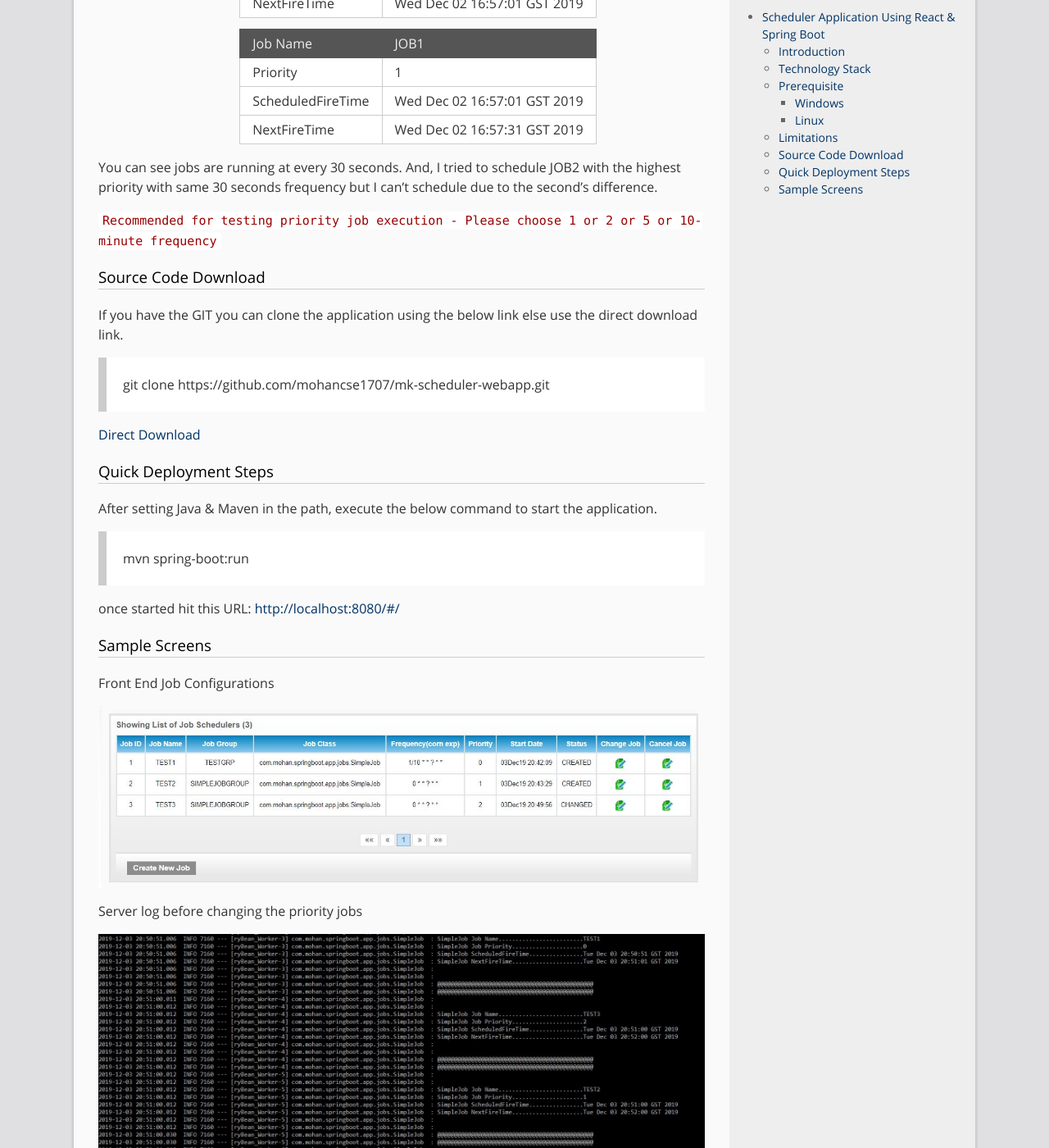
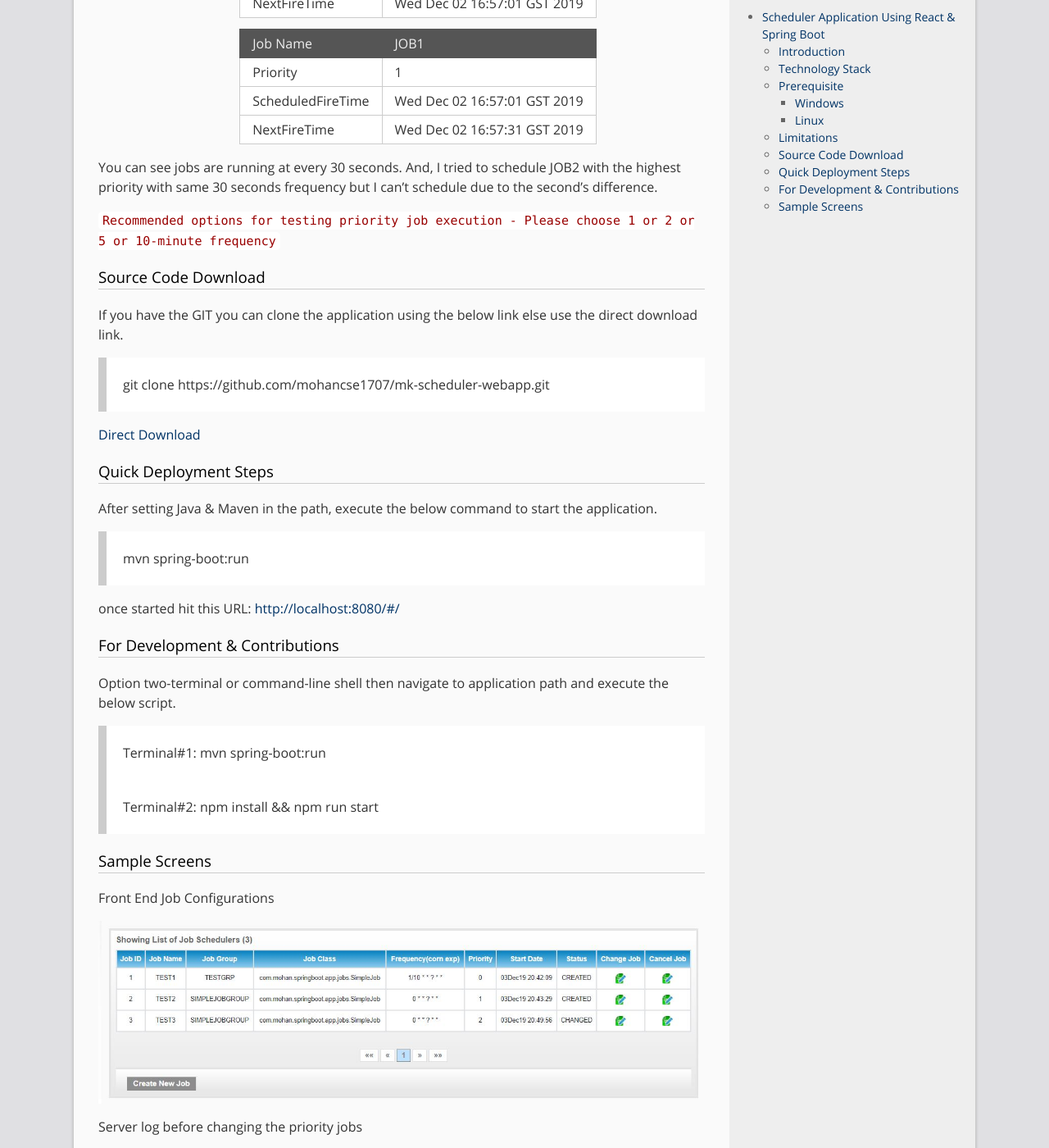
Before and after one commit to mohancse1707/mohan.github.com, a Jekyll site: the page built from _posts/2019-12-03-Scheduler-Application.md, in a window 1280 px wide and 1400 px high, scrolled down 2182 px. Shown: the whole window at 82% size. Built offline with Jekyll 4.4.1, drawn with Linux system fonts in a browser that asks for light colours; our own code applies the rules of GitHub Pages for plain Markdown files; comment, search, counter and statistics services are not loaded; some of the changed text lies outside the part shown.

Commit message:
Update 2019-12-03-Scheduler-Application.md

````diff
--- a/_posts/2019-12-03-Scheduler-Application.md
+++ b/_posts/2019-12-03-Scheduler-Application.md
@@ -28,7 +28,7 @@ Make sure to install the below tools and set the path in the system before proce
 
 * Java - JDK 1.8
 * Maven Build Tool [Download][Maven]
-* Node [Download][Node] - Optional
+* Node [Download][Node] - Required for development
 
 ``` maven requires JAVA_HOME variable, kindly follow the path setup given below.```
 
@@ -77,7 +77,7 @@ For Example, I have chosen 30 seconds as a frequency for JOB1
 
 You can see jobs are running at every 30 seconds. And, I tried to schedule JOB2 with the highest priority with same 30 seconds frequency but I can't schedule due to the second's difference.
 
-```Recommended for testing priority job execution - Please choose 1 or 2 or 5 or 10-minute frequency```
+```Recommended options for testing priority job execution - Please choose 1 or 2 or 5 or 10-minute frequency```
 
 ### Source Code Download
 
@@ -94,6 +94,14 @@ After setting Java & Maven in the path, execute the below command to start the a
 > mvn spring-boot:run
 
 once started hit this URL: [http://localhost:8080/#/](http://localhost:8080/#/)
+
+### For Development & Contributions
+
+Option two-terminal or command-line shell then navigate to application path and execute the below script.
+
+> Terminal#1: <mk-scheduler-webapp> mvn spring-boot:run
+
+> Terminal#2: <mk-scheduler-webapp> npm install && npm run start
 
 ### Sample Screens
 
````
